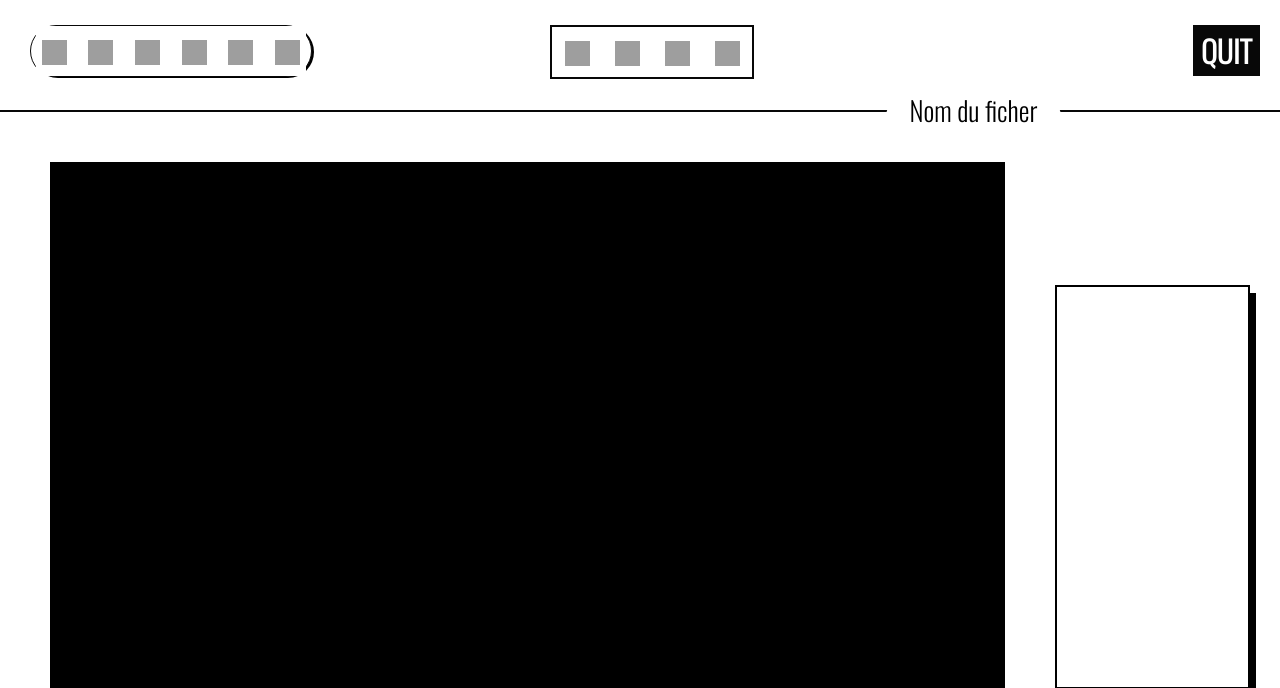
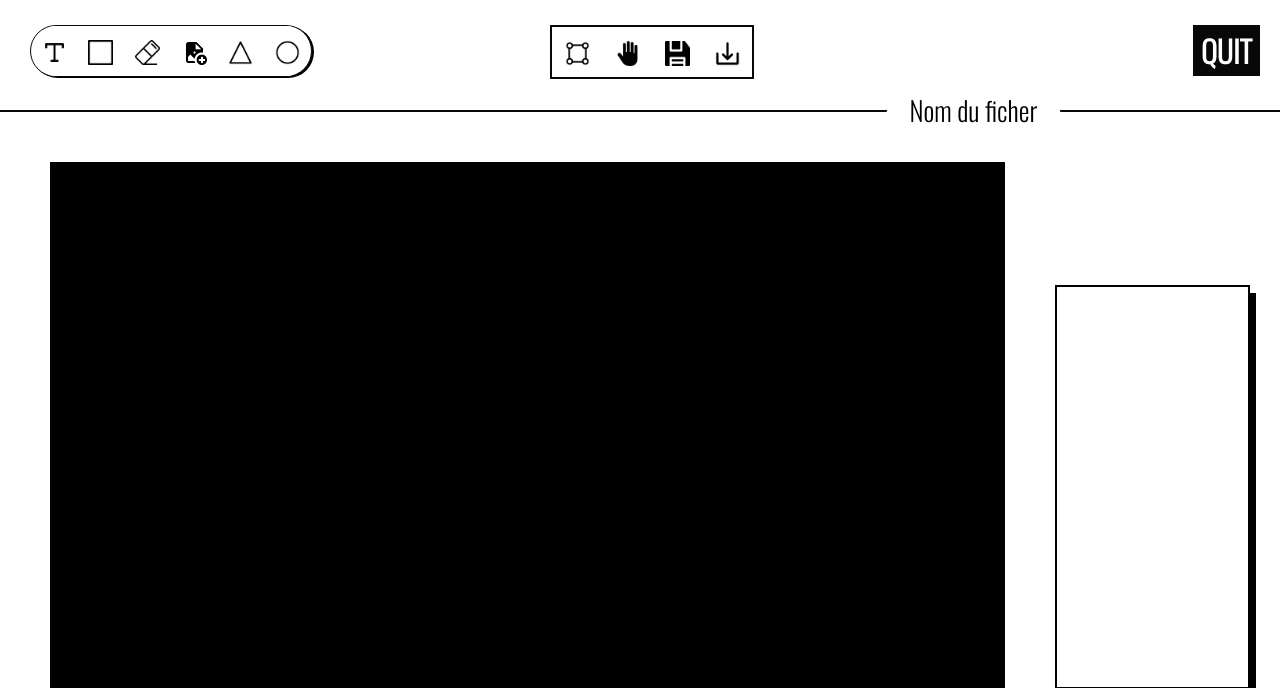
Before and after one commit to JbMig/Geo-Paint, a PHP site: the page made by Théo/index.html in a window 1280 px wide. Shown: the top 688 px of the page. Run offline with PHP 8.4, Linux system fonts and the light colour scheme; grey boxes are pictures that could not be loaded.

Commit message:
ajout image

```diff
--- a/Théo/homePaints.css
+++ b/Théo/homePaints.css
@@ -12,6 +12,10 @@ nav {
   width: 100%;
   height: 110px;
 }
+.btnTools{
+  border-radius: 50%;
+}
+
 button {
   background-color: #fff;
   text-align: center;
@@ -21,7 +25,6 @@ button {
 img {
   width: 25px;
   height: 25px;
-
 }
 .quit {
   font-weight: bold;
@@ -34,6 +37,7 @@ img {
   justify-content: space-around;
   border: 1px solid #080808;
   margin: 25px 0px 0px 30px;
+  padding: 0px;
   display:flex;
   width: 280px;
   height: 50px;
@@ -42,9 +46,7 @@ img {
   position: fixed;
   background-color: #fff;
 }
-.secondLine {
-  margin-top:
-}
+
 
 /* --------------------middle Tools----------- */
 .middleTools {
--- a/Théo/index.html
+++ b/Théo/index.html
@@ -11,12 +11,12 @@
     <header>
       <nav>
         <div class="tools">
-            <button><img src="icons\texte.png" alt="T" /></button>
-            <button><img src="icons\square.png" alt="square" /></button>
-            <button><img src="icons\la-gomme.png" alt="gomme" /></button>
-            <button><img src="icons\addImage.png" alt="addImage" /></button>
-            <button><img src="icons\triangle.png" alt="triangle" /></button>
-            <button><img src="icons\cercle.png" alt="cercle" /></button>
+            <button  class="btnTools"><img src="icons\texte.png" alt="T" /></button>
+            <button class="btnTools"><img src="icons\square.png" alt="square" /></button>
+            <button class="btnTools"><img src="icons\la-gomme.png" alt="gomme" /></button>
+            <button class="btnTools"><img src="icons\addImage.png" alt="addImage" /></button>
+            <button class="btnTools"><img src="icons\triangle.png" alt="triangle" /></button>
+            <button class="btnTools"><img src="icons\cercle.png" alt="cercle" /></button>
         </div>
         <div class="middleTools">
           <button><img src="icons\format.png" alt="format" /></button>
```
Also changed, not shown: Théo/Icons/addImage.png (added), Théo/Icons/cercle.png (added), Théo/Icons/download.png (added), Théo/Icons/format.png (added), Théo/Icons/hand.png (added), Théo/Icons/la-gomme.png (added), Théo/Icons/save-file.png (added), Théo/Icons/square.png (added), Théo/Icons/texte.png (added), Théo/Icons/triangle.png (added), 2 other files.
